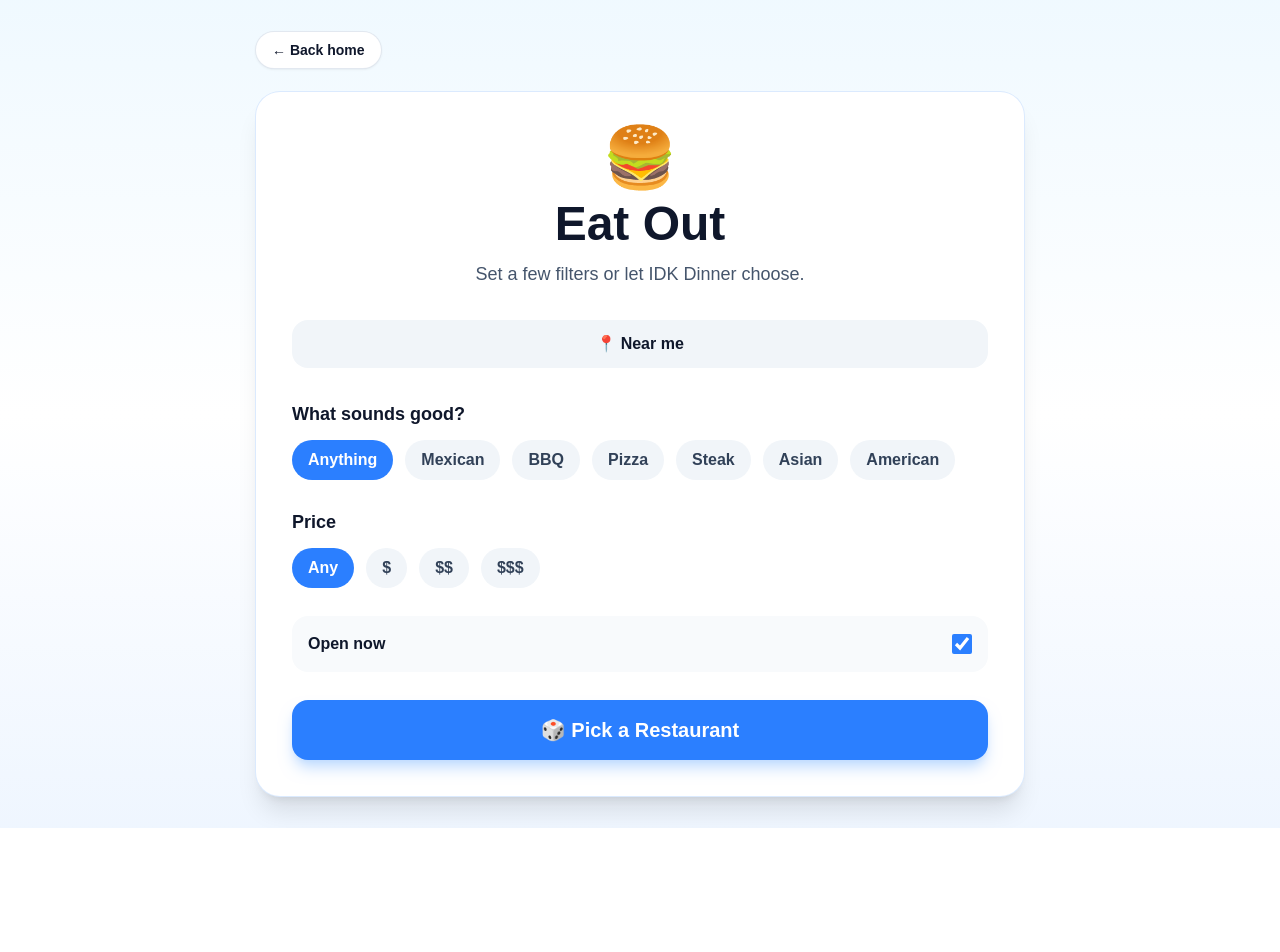
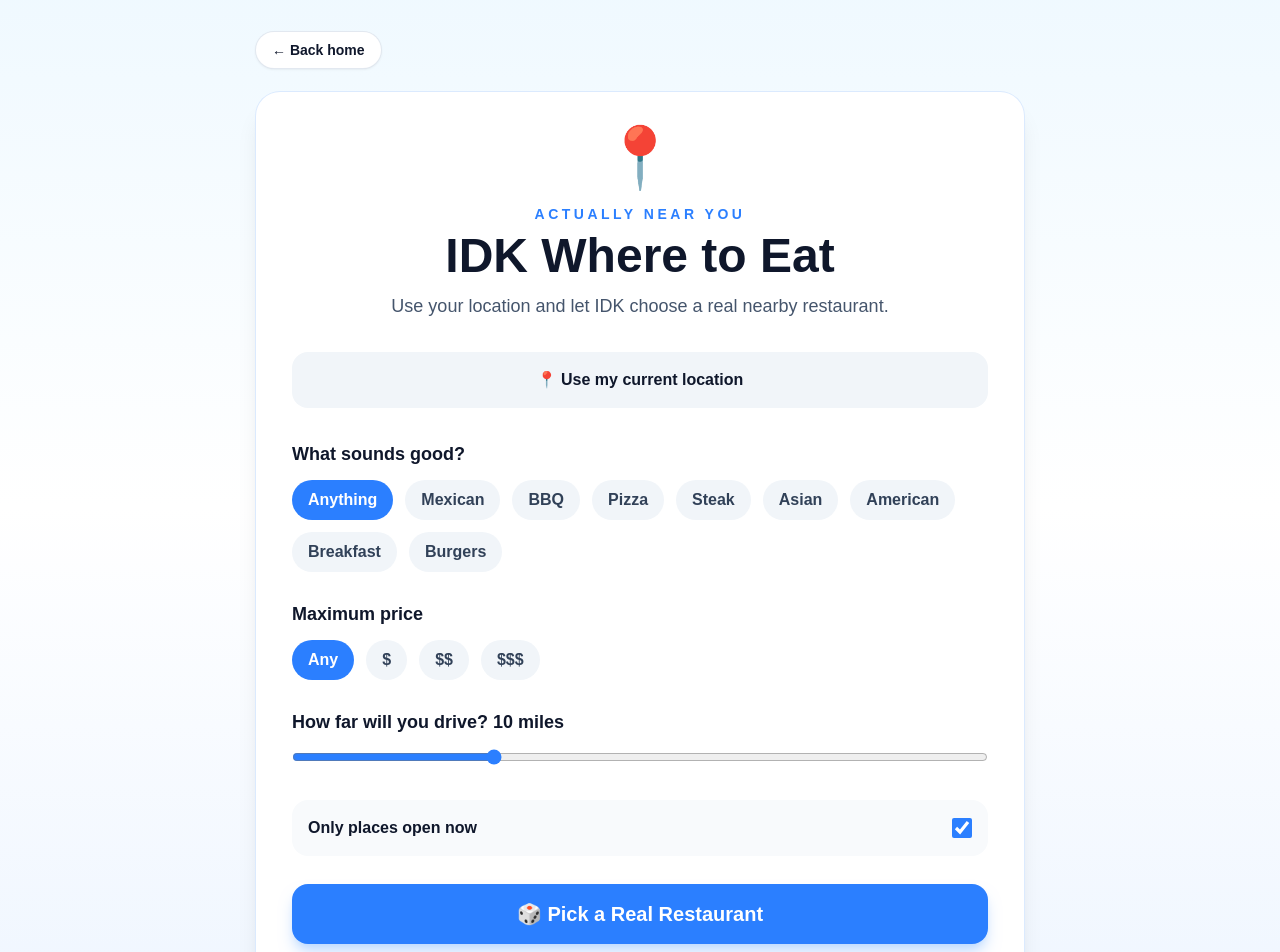
Before and after one commit to tommygreer1/idk-dinner1.0, a Next.js app: page /eat-out in a window 1280 px wide. Shown: the top 952 px of the page. Before the commit the page ends 828 px from the top, so only its background shows below. Built offline with nearby package versions, Linux system fonts and the light colour scheme.

Commit message:
Connect Eat Out to nearby restaurants

```diff
--- a/app/eat-out/page.tsx
+++ b/app/eat-out/page.tsx
@@ -1,44 +1,86 @@
 "use client";
 
 import Link from "next/link";
-import { useMemo, useState } from "react";
+import { useState } from "react";
 
-const restaurants = [
-  { name: "Mexican Night", category: "Mexican", price: "$", rating: 4.7, emoji: "🌮" },
-  { name: "Local BBQ Joint", category: "BBQ", price: "$$", rating: 4.8, emoji: "🍖" },
-  { name: "Pizza & Wings", category: "Pizza", price: "$", rating: 4.5, emoji: "🍕" },
-  { name: "Steakhouse", category: "Steak", price: "$$$", rating: 4.6, emoji: "🥩" },
-  { name: "Chinese Takeout", category: "Asian", price: "$", rating: 4.4, emoji: "🥡" },
-  { name: "Family Diner", category: "American", price: "$", rating: 4.3, emoji: "🍔" },
-];
+type Restaurant = {
+  id: string;
+  name: string;
+  category: string;
+  address: string;
+  rating: number | null;
+  ratingCount: number | null;
+  price: string;
+  openNow: boolean | null;
+  mapsUrl: string;
+  websiteUrl: string;
+};
+
+const categories = ["Anything", "Mexican", "BBQ", "Pizza", "Steak", "Asian", "American", "Breakfast", "Burgers"];
 
 export default function EatOutPage() {
   const [category, setCategory] = useState("Anything");
-  const [price, setPrice] = useState("Any");
+  const [maxPrice, setMaxPrice] = useState("Any");
   const [openNow, setOpenNow] = useState(true);
-  const [pick, setPick] = useState<(typeof restaurants)[number] | null>(null);
-  const [locationText, setLocationText] = useState("Near me");
+  const [radius, setRadius] = useState(10);
+  const [pick, setPick] = useState<Restaurant | null>(null);
+  const [coords, setCoords] = useState<{ latitude: number; longitude: number } | null>(null);
+  const [locationText, setLocationText] = useState("Use my current location");
+  const [loading, setLoading] = useState(false);
+  const [error, setError] = useState("");
 
-  const choices = useMemo(() => {
-    const filtered = restaurants.filter((restaurant) => {
-      const categoryMatch = category === "Anything" || restaurant.category === category;
-      const priceMatch = price === "Any" || restaurant.price === price;
-      return categoryMatch && priceMatch;
-    });
-    return filtered.length ? filtered : restaurants;
-  }, [category, price]);
+  function useLocation() {
+    if (!navigator.geolocation) {
+      setError("This device does not support location.");
+      return;
+    }
 
-  function chooseRestaurant() {
-    setPick(choices[Math.floor(Math.random() * choices.length)]);
+    setError("");
+    setLocationText("Finding your location...");
+    navigator.geolocation.getCurrentPosition(
+      (position) => {
+        setCoords({ latitude: position.coords.latitude, longitude: position.coords.longitude });
+        setLocationText("Location ready");
+      },
+      () => {
+        setLocationText("Location blocked");
+        setError("Allow location access so IDK can find restaurants around you.");
+      },
+      { enableHighAccuracy: true, timeout: 10000 },
+    );
   }
 
-  function useLocation() {
-    if (!navigator.geolocation) return setLocationText("Location unavailable");
-    setLocationText("Finding you...");
-    navigator.geolocation.getCurrentPosition(
-      () => setLocationText("Using your location"),
-      () => setLocationText("Location blocked"),
-    );
+  async function chooseRestaurant() {
+    if (!coords) {
+      useLocation();
+      setError("Tap the location button, approve access, then pick again.");
+      return;
+    }
+
+    setLoading(true);
+    setError("");
+
+    try {
+      const response = await fetch("/api/restaurants", {
+        method: "POST",
+        headers: { "Content-Type": "application/json" },
+        body: JSON.stringify({
+          ...coords,
+          radiusMiles: radius,
+          category,
+          openNow,
+          maxPriceLevel: maxPrice === "Any" ? undefined : maxPrice.length,
+        }),
+      });
+      const data = await response.json();
+      if (!response.ok) throw new Error(data.error || "A restaurant could not be chosen.");
+      setPick(data);
+      window.setTimeout(() => document.getElementById("restaurant-result")?.scrollIntoView({ behavior: "smooth" }), 50);
+    } catch (caught) {
+      setError(caught instanceof Error ? caught.message : "A restaurant could not be chosen.");
+    } finally {
+      setLoading(false);
+    }
   }
 
   return (
@@ -48,35 +90,51 @@ export default function EatOutPage() {
 
         <section className="rounded-3xl bg-white p-6 shadow-xl ring-1 ring-blue-100 sm:p-9">
           <div className="text-center">
-            <div className="text-6xl">🍔</div>
-            <h1 className="mt-3 text-4xl font-black sm:text-5xl">Eat Out</h1>
-            <p className="mt-3 text-lg text-slate-600">Set a few filters or let IDK Dinner choose.</p>
+            <div className="text-6xl">📍</div>
+            <p className="mt-4 text-sm font-black uppercase tracking-[.25em] text-blue-500">Actually near you</p>
+            <h1 className="mt-2 text-4xl font-black sm:text-5xl">IDK Where to Eat</h1>
+            <p className="mt-3 text-lg text-slate-600">Use your location and let IDK choose a real nearby restaurant.</p>
           </div>
 
-          <button onClick={useLocation} className="mt-8 w-full rounded-2xl bg-slate-100 px-4 py-3 font-bold hover:bg-blue-100">📍 {locationText}</button>
+          <button type="button" onClick={useLocation} className={`mt-8 w-full rounded-2xl px-4 py-4 font-bold transition ${coords ? "bg-emerald-100 text-emerald-800" : "bg-slate-100 hover:bg-blue-100"}`}>📍 {locationText}</button>
 
           <div className="mt-8 space-y-7">
-            <Picker title="What sounds good?" options={["Anything", "Mexican", "BBQ", "Pizza", "Steak", "Asian", "American"]} value={category} setValue={setCategory} />
-            <Picker title="Price" options={["Any", "$", "$$", "$$$"]} value={price} setValue={setPrice} />
+            <Picker title="What sounds good?" options={categories} value={category} setValue={setCategory} />
+            <Picker title="Maximum price" options={["Any", "$", "$$", "$$$"]} value={maxPrice} setValue={setMaxPrice} />
+
+            <fieldset>
+              <legend className="mb-3 text-lg font-extrabold">How far will you drive? {radius} miles</legend>
+              <input aria-label="Restaurant distance" type="range" min="2" max="30" step="1" value={radius} onChange={(e) => setRadius(Number(e.target.value))} className="w-full accent-blue-500" />
+            </fieldset>
 
             <label className="flex items-center justify-between rounded-2xl bg-slate-50 p-4 font-bold">
-              Open now
+              Only places open now
               <input type="checkbox" checked={openNow} onChange={(e) => setOpenNow(e.target.checked)} className="h-5 w-5 accent-blue-500" />
             </label>
 
-            <button onClick={chooseRestaurant} className="w-full rounded-2xl bg-blue-500 px-6 py-4 text-xl font-black text-white shadow-lg shadow-blue-200 hover:bg-blue-600">🎲 Pick a Restaurant</button>
+            {error && <p className="rounded-2xl bg-red-50 p-4 text-sm font-semibold text-red-700">{error}</p>}
+
+            <button type="button" onClick={chooseRestaurant} disabled={loading} className="w-full rounded-2xl bg-blue-500 px-6 py-4 text-xl font-black text-white shadow-lg shadow-blue-200 hover:bg-blue-600 disabled:cursor-not-allowed disabled:opacity-60">
+              {loading ? "IDK is looking nearby..." : "🎲 Pick a Real Restaurant"}
+            </button>
           </div>
         </section>
 
         {pick && (
-          <section className="mt-8 rounded-3xl bg-slate-950 p-7 text-white shadow-2xl">
-            <div className="text-6xl">{pick.emoji}</div>
-            <p className="mt-4 text-sm font-bold uppercase tracking-[.2em] text-blue-300">Tonight's pick</p>
+          <section id="restaurant-result" className="mt-8 rounded-3xl bg-slate-950 p-7 text-white shadow-2xl">
+            <div className="text-6xl">🍽️</div>
+            <p className="mt-4 text-sm font-bold uppercase tracking-[.2em] text-blue-300">Tonight&apos;s nearby pick</p>
             <h2 className="mt-2 text-4xl font-black">{pick.name}</h2>
-            <p className="mt-3 text-slate-300">{pick.category} · {pick.price} · ⭐ {pick.rating} {openNow ? "· Open now" : ""}</p>
+            <p className="mt-3 text-lg text-slate-300">{pick.category} · {pick.price}</p>
+            <p className="mt-2 text-slate-400">{pick.address}</p>
+            <div className="mt-4 flex flex-wrap gap-3 text-sm font-bold">
+              {pick.rating && <span className="rounded-full bg-white/10 px-3 py-2">⭐ {pick.rating}{pick.ratingCount ? ` (${pick.ratingCount})` : ""}</span>}
+              {pick.openNow !== null && <span className={`rounded-full px-3 py-2 ${pick.openNow ? "bg-emerald-500/20 text-emerald-200" : "bg-red-500/20 text-red-200"}`}>{pick.openNow ? "Open now" : "Closed now"}</span>}
+            </div>
             <div className="mt-6 grid gap-3 sm:grid-cols-2">
-              <a target="_blank" rel="noreferrer" href={`https://www.google.com/maps/search/${encodeURIComponent(pick.category + " restaurants near me")}`} className="rounded-2xl bg-white px-5 py-3 text-center font-bold text-slate-950">View nearby options</a>
-              <button onClick={chooseRestaurant} className="rounded-2xl bg-white/10 px-5 py-3 font-bold hover:bg-white/20">Pick again</button>
+              <a target="_blank" rel="noreferrer" href={pick.mapsUrl} className="rounded-2xl bg-white px-5 py-3 text-center font-bold text-slate-950">Directions</a>
+              <button type="button" onClick={chooseRestaurant} disabled={loading} className="rounded-2xl bg-white/10 px-5 py-3 font-bold hover:bg-white/20">Pick another</button>
+              {pick.websiteUrl && <a target="_blank" rel="noreferrer" href={pick.websiteUrl} className="rounded-2xl bg-blue-500 px-5 py-3 text-center font-bold sm:col-span-2">Visit restaurant website</a>}
             </div>
           </section>
         )}
```
